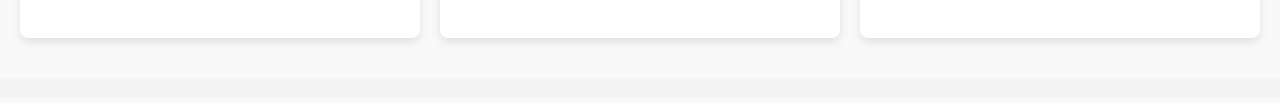
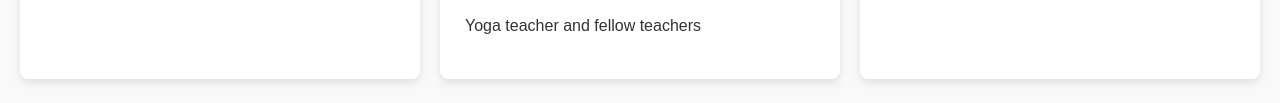
Before and after one commit to mt326/mother-charitable-trust, a plain HTML site: page index.html in a window 1280 px wide. Shown: the part 1626-1729 px from the top of the page. Drawn offline with Linux system fonts and the light colour scheme.

Commit message:
Update index.html

```diff
--- a/index.html
+++ b/index.html
@@ -76,6 +76,7 @@
                     <div class="icon">📚</div>
                     <h3>Education</h3>
                     <p>Emphasizing the Sarva Shiksha Abhiyan (Universal Education Campaign).</p>
+                    <p>Yoga teacher and fellow teachers</p>
                 </div>
 
                 <div class="initiative-card">
```
